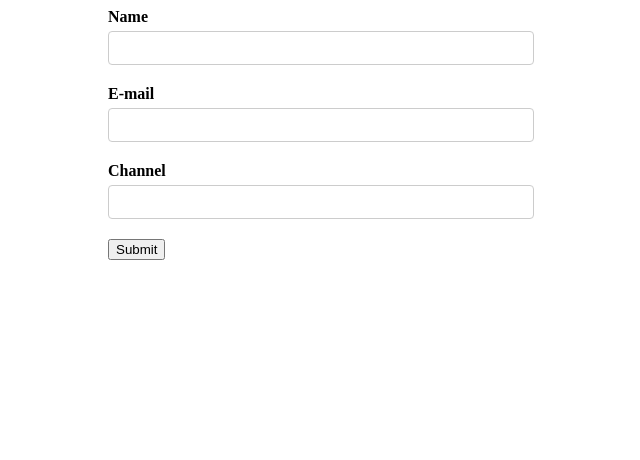
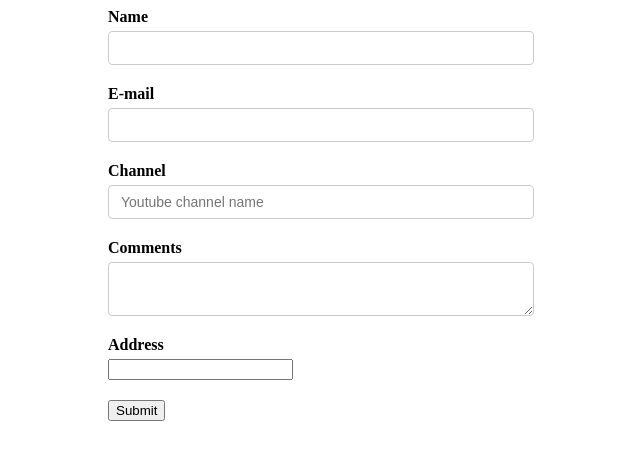
Before and after one commit to sinansubasi95/react-form-playground, a React (Create React App) app: page / in a window 1280 px wide. Shown: the top 460 px of the page, without its empty margins (319-959 px from the left). Built offline with nearby package versions, Linux system fonts and the light colour scheme.

Commit message:
field revisited

```diff
--- a/src/components/YoutubeForm.jsx
+++ b/src/components/YoutubeForm.jsx
@@ -5,7 +5,9 @@ import *  as Yup from 'yup';
 const initialValues = {
     name: '',
     email: '',
-    channel: ''
+    channel: '',
+    comments: '',
+    address: ''
 }
 
 const onSubmit = values => {
@@ -52,8 +54,32 @@ function YoutubeForm() {
                         type="text"
                         id="channel"
                         name="channel"
+                        placeholder="Youtube channel name"
                     />
                     <ErrorMessage name="channel"/>
+                </div>
+
+                <div className="form-control">
+                    <label htmlFor="comments">Comments</label>
+                    <Field as="textarea" id="comments" name="comments" />
+                </div>
+
+                <div className="form-control">
+                    <label htmlFor="address">Address</label>
+                    <Field name="address">
+                        {
+                            (props) => {
+                                const { field, form, meta } = props;
+                                console.log("Render props", props);
+                                return (
+                                    <div>
+                                        <input id="address" {...field} />
+                                        {meta.touched && meta.error ? <div>{meta.error}</div> : null}
+                                    </div>
+                                );
+                            }
+                        }
+                    </Field>
                 </div>
 
                 <button type="submit">Submit</button>
```
